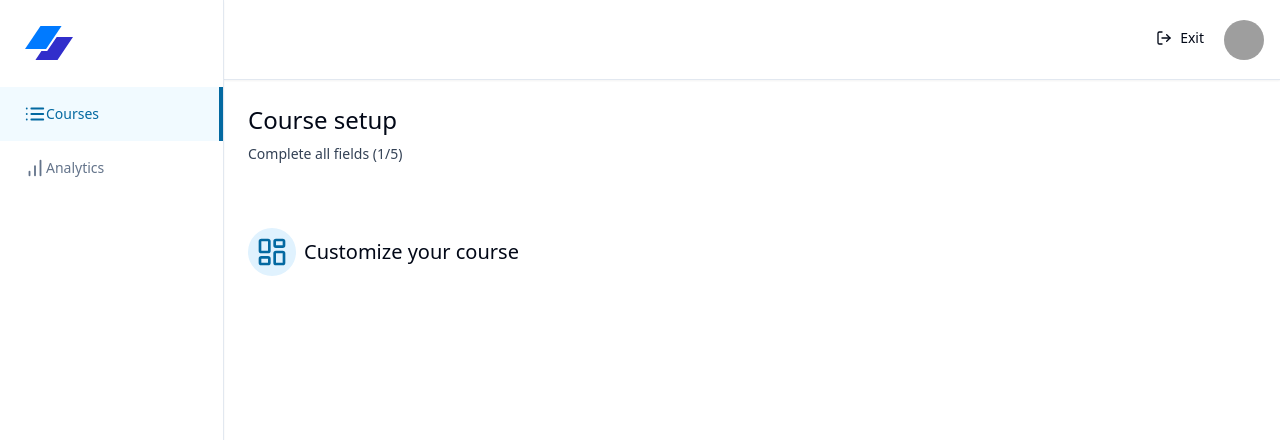
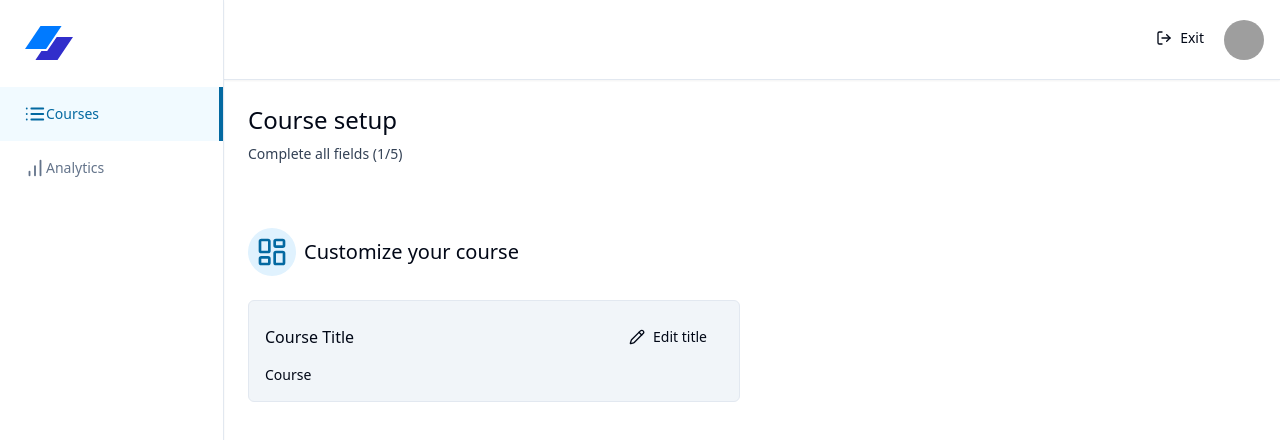
Before and after one commit to Dhruv1969Karnwal/course-builder-frontend, a React (Vite) app: page /teacher/courses/1 in a window 1280 px wide. Shown: the top 440 px of the page. Built offline with nearby package versions, Linux system fonts and the light colour scheme; grey boxes are pictures that could not be loaded.

Commit message:
courseId-form-added-title-form

```diff
--- a/src/components/utils/components/icon-badge.jsx
+++ b/src/components/utils/components/icon-badge.jsx
@@ -8,10 +8,6 @@ const backgroundVariants = cva(
       variant: {
         default: "bg-sky-100",
         success: "bg-emerald-100",
-      },
-      iconVariant: {
-        default: "text-sky-700",
-        success: "text-emerald-700",
       },
       size: {
         default: "p-2",
--- a/src/pages/Teacher/CourseID.jsx
+++ b/src/pages/Teacher/CourseID.jsx
@@ -1,6 +1,7 @@
 import { IconBadge } from "@/components/utils/components/icon-badge";
 import DashboardLayout from "@/components/utils/Dashboard/dashboardLayout";
 import { LayoutDashboard } from "lucide-react";
+import TitleForm from "./components/TitleForm";
 
 
 
@@ -49,6 +50,9 @@ const CourseIDPage = () => {
             Customize your course
           </h2>
         </div>
+        <TitleForm initialData={course}
+        courseId={course._id}
+        />
       </div>
       </div>
     </div>
--- /dev/null
+++ b/src/pages/Teacher/components/TitleForm.jsx
@@ -0,0 +1,91 @@
+import * as z from "zod";
+import { zodResolver } from "@hookform/resolvers/zod";
+import { useForm } from "react-hook-form";
+import { DevTool } from "@hookform/devtools";
+
+import {
+  Form,
+  FormControl,
+  FormField,
+  FormItem,
+  FormMessage,
+} from "@/components/ui/form";
+
+import { Input } from "@/components/ui/input";
+import { Button } from "@/components/ui/button";
+import { Pencil } from "lucide-react";
+import { useState } from "react";
+
+const formSchema = z.object({
+  title: z.string().min(1, {
+    message: "Title is required",
+  }),
+});
+
+const TitleForm = ({ initialData, courseId }) => {
+  const [isEditing, setIsEditing] = useState(false);
+
+  const toggleEdit = () => setIsEditing((current) => !current);
+
+  const form = useForm({
+    resolver: zodResolver(formSchema),
+    defaultValues: initialData,
+  });
+
+  const { control, handleSubmit } = form;
+  const { isSubmitting, isValid } = form.formState;
+
+  const onSubmit = async (values) => {
+    // TODO:  patch request and add toggleEdit()
+    console.log("values of", values);
+  };
+
+  return (
+    <div className="mt-6 border bg-slate-100 rounded-md p-4">
+      <div className="font-medium flex items-center justify-between">
+        Course Title
+        <Button onClick={toggleEdit} variant="ghost">
+          {isEditing ? (
+            <>Cancel</>
+          ) : (
+            <>
+              <Pencil className="h-4 w-4 mr-2" />
+              Edit title
+            </>
+          )}
+        </Button>
+      </div>
+      {!isEditing && <p className="text-sm mt-2">{initialData?.title}</p>}
+      {isEditing && (
+        <Form {...form}>
+          <form onSubmit={handleSubmit(onSubmit)} className="space-y-4 mt-4">
+            <FormField
+              control={control}
+              name="title"
+              render={({ field }) => (
+                <FormItem>
+                  <FormControl>
+                    <Input
+                      placeholder="e.g. 'Advanced web development'"
+                      {...field}
+                      disabled={isSubmitting}
+                    />
+                  </FormControl>
+                  <FormMessage />
+                </FormItem>
+              )}
+            />
+            <div className="flex items-center gap-x-2">
+              <Button type="submit" disabled={!isValid || isSubmitting}>
+                Save
+              </Button>
+            </div>
+          </form>
+        </Form>
+      )}
+    <DevTool control={control} />
+    </div>
+  );
+};
+
+export default TitleForm;
```
